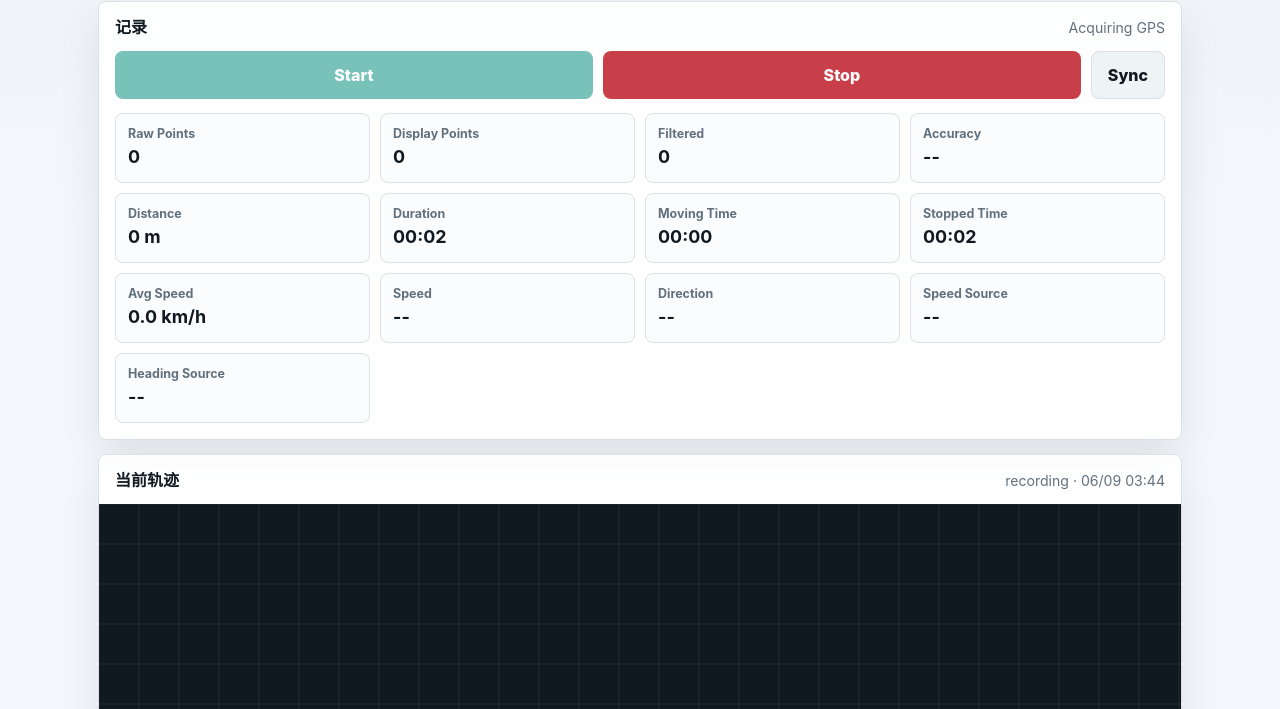
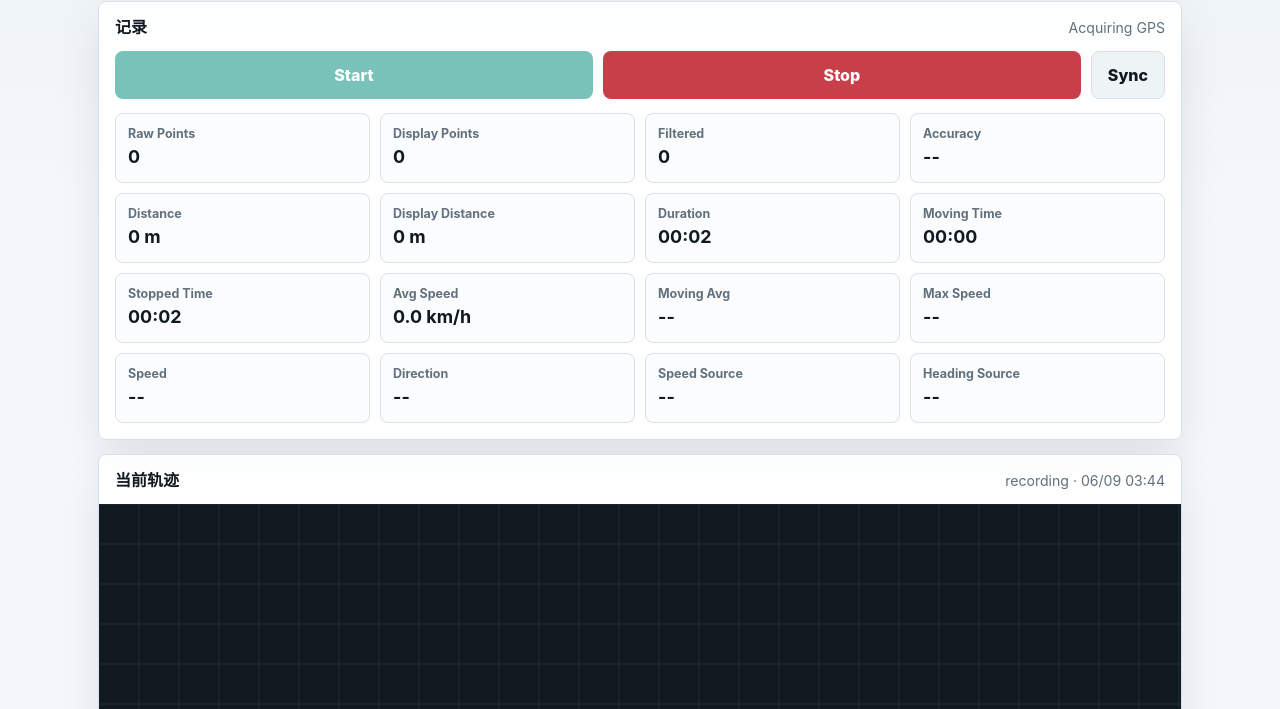
Before and after one commit to Qwen88wen/trajectory-collector-mvp, a website: page index.html in a window 1280 px wide. Both pictures are taken after a click on the button "Start". Shown: the part 91-800 px from the top of the page. Drawn offline with Linux system fonts and the light colour scheme.

Commit message:
Show display distance max speed and moving average speed

```diff
--- a/app.js
+++ b/app.js
@@ -33,10 +33,13 @@
     filteredPointCount: document.querySelector("#filteredPointCount"),
     accuracyValue: document.querySelector("#accuracyValue"),
     distanceValue: document.querySelector("#distanceValue"),
+    displayDistanceValue: document.querySelector("#displayDistanceValue"),
     durationValue: document.querySelector("#durationValue"),
     movingTimeValue: document.querySelector("#movingTimeValue"),
     stoppedTimeValue: document.querySelector("#stoppedTimeValue"),
     averageSpeedValue: document.querySelector("#averageSpeedValue"),
+    movingAverageSpeedValue: document.querySelector("#movingAverageSpeedValue"),
+    maxSpeedValue: document.querySelector("#maxSpeedValue"),
     currentSpeedValue: document.querySelector("#currentSpeedValue"),
     currentDirectionValue: document.querySelector("#currentDirectionValue"),
     speedSourceValue: document.querySelector("#speedSourceValue"),
@@ -536,10 +539,13 @@
       els.filteredPointCount.textContent = "0";
       els.accuracyValue.textContent = "--";
       els.distanceValue.textContent = "0 m";
+      els.displayDistanceValue.textContent = "0 m";
       els.durationValue.textContent = "00:00";
       els.movingTimeValue.textContent = "00:00";
       els.stoppedTimeValue.textContent = "00:00";
       els.averageSpeedValue.textContent = "--";
+      els.movingAverageSpeedValue.textContent = "--";
+      els.maxSpeedValue.textContent = "--";
       els.currentSpeedValue.textContent = "--";
       els.currentDirectionValue.textContent = "--";
       els.speedSourceValue.textContent = "--";
@@ -564,10 +570,13 @@
         ? `±${Math.round(getPointAccuracy(lastPoint))} m`
         : "--";
     els.distanceValue.textContent = formatDistance(calculateDistance(points));
+    els.displayDistanceValue.textContent = formatDistance(movementStats.distanceMeters);
     els.durationValue.textContent = formatDuration(track);
     els.movingTimeValue.textContent = formatDurationSeconds(movementStats.movingSeconds);
     els.stoppedTimeValue.textContent = formatDurationSeconds(movementStats.stoppedSeconds);
     els.averageSpeedValue.textContent = formatSpeed(movementStats.averageSpeed);
+    els.movingAverageSpeedValue.textContent = formatSpeed(movementStats.movingAverageSpeed);
+    els.maxSpeedValue.textContent = formatSpeed(movementStats.maxSpeed);
     els.currentSpeedValue.textContent = formatSpeed(speed.value);
     els.currentDirectionValue.textContent = formatHeading(heading.value);
     els.speedSourceValue.textContent = formatValueSource(speed.source);
@@ -890,10 +899,21 @@
     }
 
     return {
+      distanceMeters,
       movingSeconds,
       stoppedSeconds: Math.max(0, totalSeconds - movingSeconds),
       averageSpeed: totalSeconds > 0 ? distanceMeters / totalSeconds : null,
+      movingAverageSpeed: movingSeconds > 0 ? distanceMeters / movingSeconds : null,
+      maxSpeed: calculateMaxSpeed(displayPoints),
     };
+  }
+
+  function calculateMaxSpeed(points) {
+    const speeds = normalizeTrackPoints(points)
+      .map((point) => getDisplaySpeed(point).value)
+      .filter((value) => Number.isFinite(value) && value >= 0);
+
+    return speeds.length > 0 ? Math.max(...speeds) : null;
   }
 
   function haversine(a, b) {
--- a/index.html
+++ b/index.html
@@ -58,6 +58,10 @@
             <strong id="distanceValue">0 m</strong>
           </div>
           <div class="metric">
+            <span>Display Distance</span>
+            <strong id="displayDistanceValue">0 m</strong>
+          </div>
+          <div class="metric">
             <span>Duration</span>
             <strong id="durationValue">00:00</strong>
           </div>
@@ -72,6 +76,14 @@
           <div class="metric">
             <span>Avg Speed</span>
             <strong id="averageSpeedValue">--</strong>
+          </div>
+          <div class="metric">
+            <span>Moving Avg</span>
+            <strong id="movingAverageSpeedValue">--</strong>
+          </div>
+          <div class="metric">
+            <span>Max Speed</span>
+            <strong id="maxSpeedValue">--</strong>
           </div>
           <div class="metric">
             <span>Speed</span>
--- a/sw.js
+++ b/sw.js
@@ -1,4 +1,4 @@
-const CACHE_NAME = "trajectory-collector-mvp-v12";
+const CACHE_NAME = "trajectory-collector-mvp-v13";
 const APP_SHELL = [
   "./",
   "./index.html",
```
Also changed, not shown: README.md.
